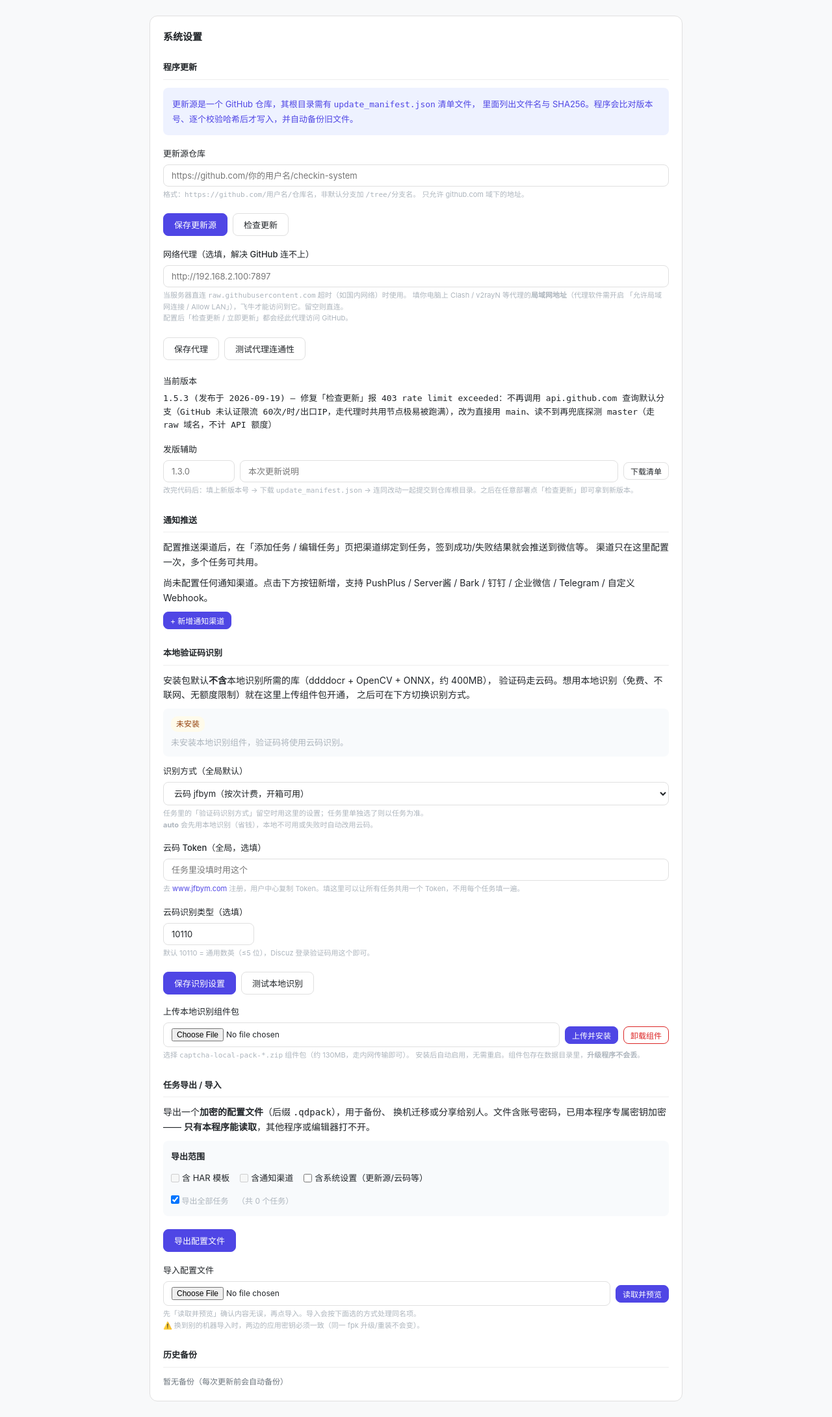
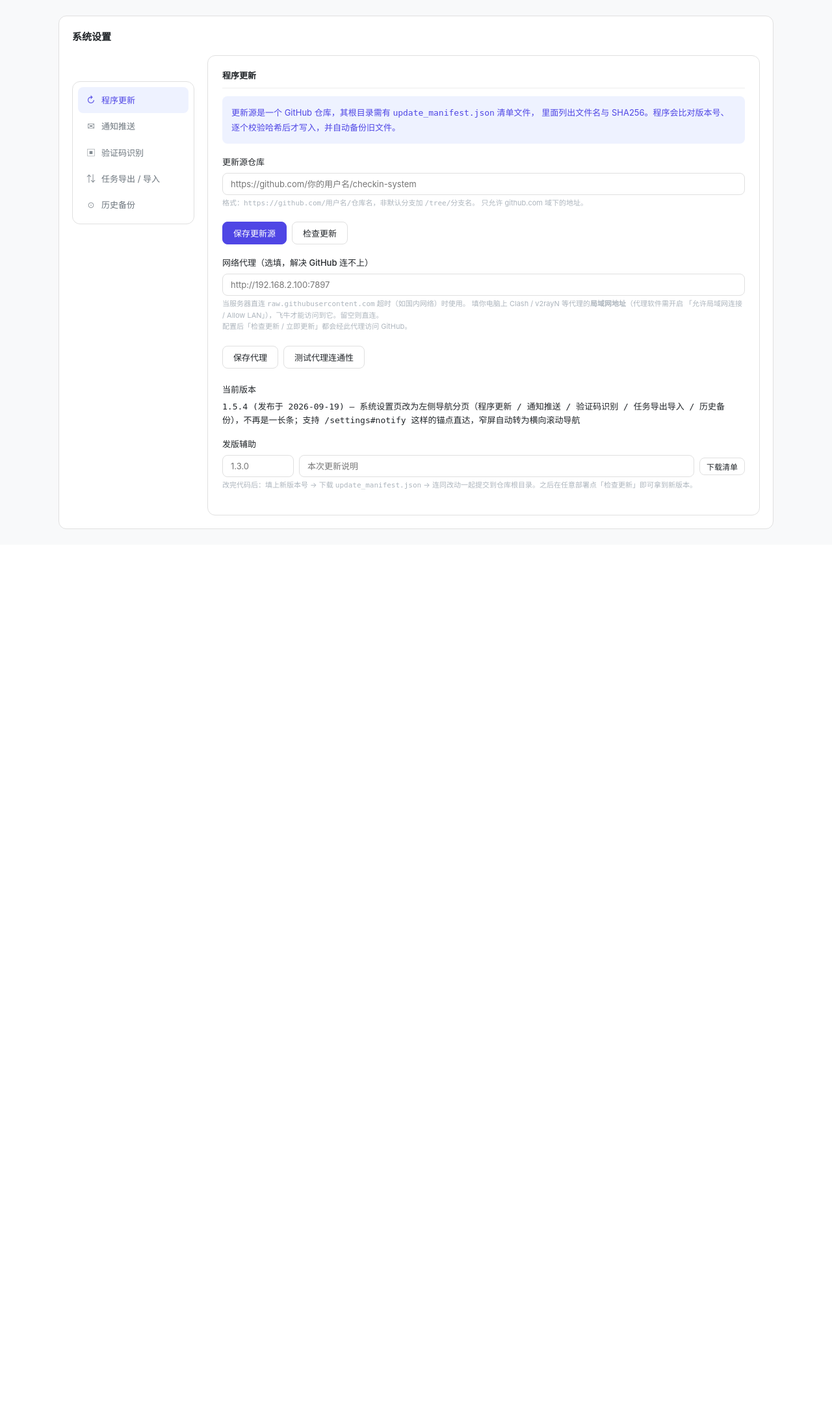
Before and after one commit to sddvcm/qdnew, a Flask app: page /settings in a window 1280 px wide. Shown: the part 56-2236 px from the top of the page at 65% size. After the commit the page ends 870 px from the top, so only its background shows below. Run offline with Flask 3, Linux system fonts and the light colour scheme; data comes from the database, SQL or seed files in the repository; data that the repository does not hold is empty.

Commit message:
feat: 系统设置改为左侧导航分页 v1.5.4
- 5 个分页：程序更新 / 通知推送 / 验证码识别 / 任务导出导入 / 历史备份
- 切换只改 display、不重建 DOM，各区块已有的 JS 与渲染结果都保留
- 支持 /settings#notify 锚点直达 + 浏览器前进后退；hash 变化同步
- 窄屏(<=760px)自动转为横向滚动导航，避免挤压内容
- 分页首标题去掉 margin-top（原为平铺分隔用）

顺带修两个打包疏漏（都是「包内清单自校验」暴露的）：
1. update_manifest.json 没进 payload 同步列表 → 包内一直是 1.2.1/48 文件的
   老清单，装机后拿它比对会得出错误结论。现已在同步列表中
2. docs/ 与 DEVELOPMENT.md/README.md 也没同步 → 与清单哈希不符。已补上
   （.env.example 不在 fpk 内属正常，已在 updater.py 注释说明）

```diff
--- a/app/static/css/app.css
+++ b/app/static/css/app.css
@@ -21,6 +21,79 @@ a:hover { text-decoration: underline; }
 .header-nav a:hover, .header-nav a.active { background: var(--primary-light); color: var(--primary); text-decoration: none; }
 
 .container { max-width: 1400px; margin: 0 auto; padding: 24px; }
+
+/* ==================== 设置页：左导航 + 右内容 ====================
+   设置项越来越多（更新/通知/验证码/导入导出/备份），平铺一长条太难找。
+   改成左侧固定导航分页：切换只做 display，不重建 DOM，
+   保证各区块里已有的 JS（读取/保存/渲染）继续有效。 */
+.settings-layout {
+  display: flex;
+  gap: 20px;
+  align-items: flex-start;
+}
+.settings-nav {
+  flex: 0 0 188px;
+  background: var(--surface);
+  border: 1px solid var(--border);
+  border-radius: var(--radius-lg);
+  padding: 8px;
+  position: sticky;
+  top: 80px;                 /* 顶部 header 56px + 一点间距 */
+}
+.settings-nav-item {
+  display: flex;
+  align-items: center;
+  gap: 8px;
+  padding: 9px 12px;
+  border-radius: var(--radius);
+  font-size: 13px;
+  color: var(--text-secondary);
+  cursor: pointer;
+  user-select: none;
+  white-space: nowrap;
+}
+.settings-nav-item:hover { background: var(--bg); color: var(--text); }
+.settings-nav-item.active {
+  background: var(--primary-light);
+  color: var(--primary);
+  font-weight: 500;
+}
+.settings-nav-icon {
+  width: 16px;
+  text-align: center;
+  font-size: 14px;
+  flex: 0 0 auto;
+  opacity: .85;
+}
+.settings-body {
+  flex: 1;
+  min-width: 0;              /* 防止内部长内容把 flex 撑破 */
+  background: var(--surface);
+  border: 1px solid var(--border);
+  border-radius: var(--radius-lg);
+  padding: 20px 22px;
+}
+/* 分页面板：默认隐藏，激活时显示 */
+.settings-pane { display: none; }
+.settings-pane.active { display: block; }
+/* 分页里的首个标题不需要上边距（原来是为平铺分隔加的） */
+.settings-pane > .section-title:first-child { margin-top: 0 !important; }
+
+/* 窄屏：导航转为横向滚动条，避免挤压内容 */
+@media (max-width: 760px) {
+  .settings-layout { flex-direction: column; gap: 12px; }
+  .settings-nav {
+    flex: none;
+    width: 100%;
+    position: static;
+    display: flex;
+    gap: 6px;
+    overflow-x: auto;
+    padding: 6px;
+  }
+  .settings-nav-item { flex: 0 0 auto; }
+  .settings-body { width: 100%; }
+}
 
 .card { background: var(--surface); border: 1px solid var(--border); border-radius: var(--radius-lg); padding: 20px; margin-bottom: 20px; overflow: hidden; }
 .card-header { display: flex; align-items: center; justify-content: space-between; margin-bottom: 16px; }
--- a/templates/settings.html
+++ b/templates/settings.html
@@ -2,9 +2,28 @@
 {% block title %}系统设置 - 签到管理系统{% endblock %}
 
 {% block content %}
-<div class="card" style="max-width: 820px; margin: 0 auto;">
+<div class="card" style="max-width: 1100px; margin: 0 auto;">
   <div class="card-header"><h2>系统设置</h2></div>
 
+  <div class="settings-layout">
+    <!-- 左侧分页导航 -->
+    <nav class="settings-nav" id="settingsNav">
+      <div class="settings-nav-item active" data-pane="update">
+        <span class="settings-nav-icon">&#8635;</span>程序更新</div>
+      <div class="settings-nav-item" data-pane="notify">
+        <span class="settings-nav-icon">&#9993;</span>通知推送</div>
+      <div class="settings-nav-item" data-pane="captcha">
+        <span class="settings-nav-icon">&#9635;</span>验证码识别</div>
+      <div class="settings-nav-item" data-pane="transfer">
+        <span class="settings-nav-icon">&#8645;</span>任务导出 / 导入</div>
+      <div class="settings-nav-item" data-pane="backup">
+        <span class="settings-nav-icon">&#9737;</span>历史备份</div>
+    </nav>
+
+    <div class="settings-body">
+
+  <!-- ============ 分页 1：程序更新 ============ -->
+  <div class="settings-pane active" data-pane="update">
   <div class="section-title">程序更新</div>
 
   <div style="padding: 14px; background: var(--primary-light); border-radius: var(--radius);
@@ -65,7 +84,10 @@
     </div>
   </div>
 
-  <div class="section-title" style="margin-top: 26px;">通知推送</div>
+  </div>
+  <!-- ============ 分页 2：通知推送 ============ -->
+  <div class="settings-pane" data-pane="notify">
+  <div class="section-title">通知推送</div>
   <div class="help-text" style="margin-bottom: 10px;">
     配置推送渠道后，在「添加任务 / 编辑任务」页把渠道绑定到任务，签到成功/失败结果就会推送到微信等。
     渠道只在这里配置一次，多个任务可共用。
@@ -75,7 +97,10 @@
     <button class="btn btn-primary btn-sm" onclick="openNotifyModal()">+ 新增通知渠道</button>
   </div>
 
-  <div class="section-title" style="margin-top: 26px;">本地验证码识别</div>
+  </div>
+  <!-- ============ 分页 3：验证码识别 ============ -->
+  <div class="settings-pane" data-pane="captcha">
+  <div class="section-title">本地验证码识别</div>
   <div class="help-text" style="margin-bottom: 10px;">
     安装包默认<strong>不含</strong>本地识别所需的库（ddddocr + OpenCV + ONNX，约 400MB），
     验证码走云码。想用本地识别（免费、不联网、无额度限制）就在这里上传组件包开通，
@@ -147,7 +172,10 @@
          margin-top: 4px;">准备中…</div>
   </div>
 
-  <div class="section-title" style="margin-top: 26px;">任务导出 / 导入</div>
+  </div>
+  <!-- ============ 分页 4：任务导出 / 导入 ============ -->
+  <div class="settings-pane" data-pane="transfer">
+  <div class="section-title">任务导出 / 导入</div>
   <div class="help-text" style="margin-bottom: 10px;">
     导出一个<strong>加密的配置文件</strong>（后缀 <code>.qdpack</code>），用于备份、
     换机迁移或分享给别人。文件含账号密码，已用本程序专属密钥加密 ——
@@ -210,8 +238,15 @@
          margin-top: 4px;">准备中…</div>
   </div>
 
-  <div class="section-title" style="margin-top: 26px;">历史备份</div>
+  </div>
+  <!-- ============ 分页 5：历史备份 ============ -->
+  <div class="settings-pane" data-pane="backup">
+  <div class="section-title">历史备份</div>
   <div id="backupList" style="font-size: 12px; color: var(--text-secondary);">读取中…</div>
+  </div>
+
+    </div><!-- /settings-body -->
+  </div><!-- /settings-layout -->
 </div>
 
 <!-- 通知渠道 编辑弹窗 -->
@@ -1089,10 +1124,57 @@ function doImport() {
   xhr.send(fd);
 }
 
+// ==================== 设置页分页切换 ====================
+// 只切 display，不重建 DOM —— 各分页里已经绑定的事件/已渲染的内容都保留。
+// 支持 URL hash（如 /settings#notify 直接打开通知推送页），
+// 其他页面可用 showSettingsPane('backup') 跳转。
+function showSettingsPane(name, pushHash) {
+  if (!name) return;
+  const nav = document.getElementById('settingsNav');
+  if (!nav) return;
+  const items = nav.querySelectorAll('.settings-nav-item');
+  const panes = document.querySelectorAll('.settings-pane');
+  let hit = false;
+  items.forEach(el => {
+    const on = el.dataset.pane === name;
+    el.classList.toggle('active', on);
+    if (on) hit = true;
+  });
+  if (!hit) return;                 // 未知名字：保持当前页，别把内容全隐藏了
+  panes.forEach(el => el.classList.toggle('active', el.dataset.pane === name));
+  // 切页后回到顶部，否则长页滚下去看着像空白
+  window.scrollTo({top: 0, behavior: 'instant' in window ? 'instant' : 'auto'});
+  if (pushHash !== false) {
+    try { history.replaceState(null, '', '#' + name); } catch (e) {}
+  }
+  // 各分页首次显示时可能需要刷新数据（如备份列表）
+  if (typeof onPaneShown === 'function') { try { onPaneShown(name); } catch (e) {} }
+}
+
+function initSettingsNav() {
+  const nav = document.getElementById('settingsNav');
+  if (!nav) return;
+  nav.addEventListener('click', (e) => {
+    const item = e.target.closest('.settings-nav-item');
+    if (item) showSettingsPane(item.dataset.pane);
+  });
+  // 初始页：URL hash 优先
+  const h = (location.hash || '').replace('#', '');
+  if (h && nav.querySelector(`.settings-nav-item[data-pane="${h}"]`)) {
+    showSettingsPane(h, false);
+  }
+  // 浏览器前进/后退
+  window.addEventListener('hashchange', () => {
+    const n = (location.hash || '').replace('#', '');
+    if (n) showSettingsPane(n, false);
+  });
+}
+
 loadStatus();
 loadNotifies();
 loadExtras();
 loadTransferOptions();
+initSettingsNav();
 {% endraw %}
 </script>
 {% endblock %}
--- a/updater.py
+++ b/updater.py
@@ -94,6 +94,9 @@ ALLOWED_ROOT_FILES = {
     "captcha.py", "updater.py", "app.py", "run.py",
     # 部署模板：新装用户需要它来生成 .env。注意真正的 .env 仍在
     # NEVER_OVERWRITE 里，绝不允许被更新覆盖。
+    # ⚠️ 它不在 fpk 包内（fpk 用 etc/app.env 由装机脚本生成），但必须在清单里：
+    # Docker 部署的用户要靠自动更新拿到这个模板。所以「包内自校验」时
+    # 它必然缺席，属正常。
     ".env.example",
 }
 # 永不覆盖的文件（含敏感配置）
--- a/version.json
+++ b/version.json
@@ -1,7 +1,7 @@
 {
   "name": "checkin-system",
-  "version": "1.5.3",
+  "version": "1.5.4",
   "released_at": "2026-09-19",
   "min_python": "3.10",
-  "notes": "修复「检查更新」报 403 rate limit exceeded：不再调用 api.github.com 查询默认分支（GitHub 未认证限流 60次/时/出口IP，走代理时共用节点极易被跑满），改为直接用 main、读不到再兜底探测 master（走 raw 域名，不计 API 额度）"
+  "notes": "系统设置页改为左侧导航分页（程序更新 / 通知推送 / 验证码识别 / 任务导出导入 / 历史备份），不再是一长条；支持 /settings#notify 这样的锚点直达，窄屏自动转为横向滚动导航"
 }
```
Also changed, not shown: __har_test/test_transfer_e2e.py (+14 -0 lines), packaging/fnos/build_with_fnpack.py (+9 -2 lines), update_manifest.json (+6 -6 lines).
